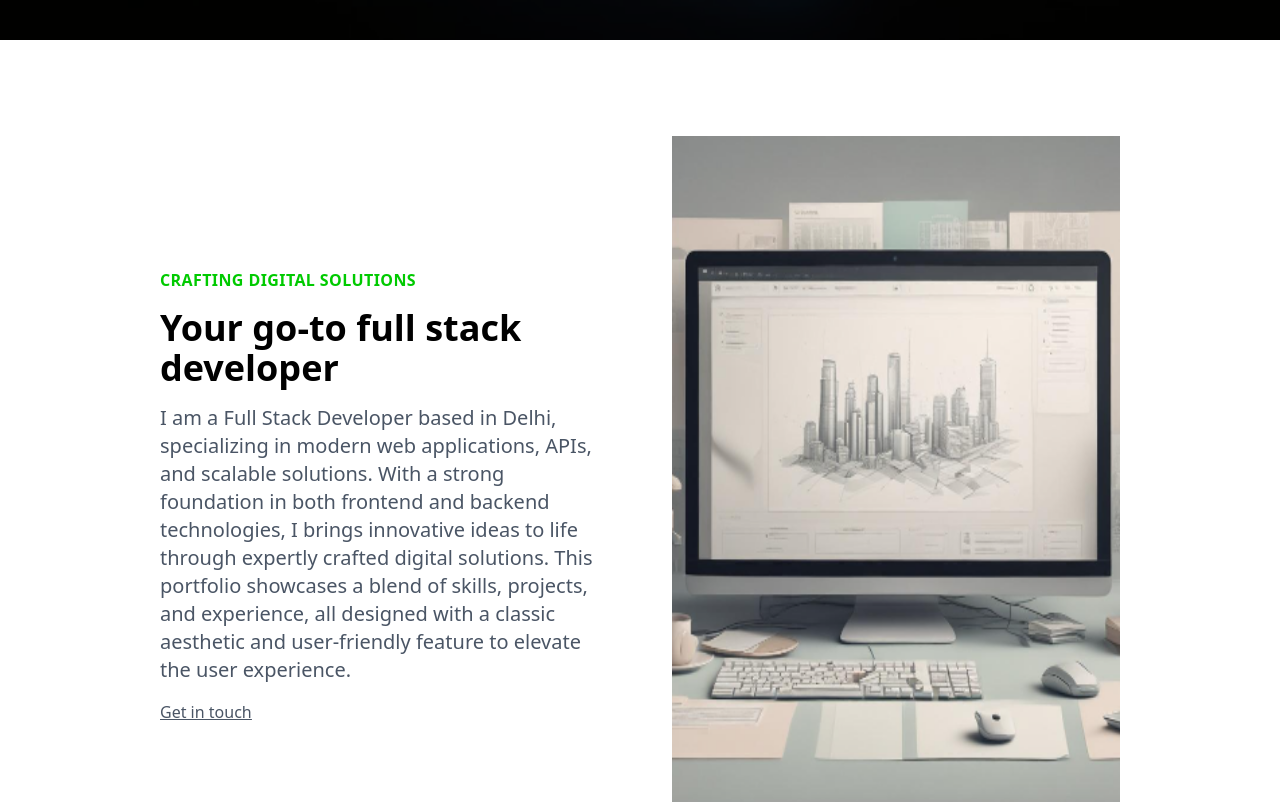
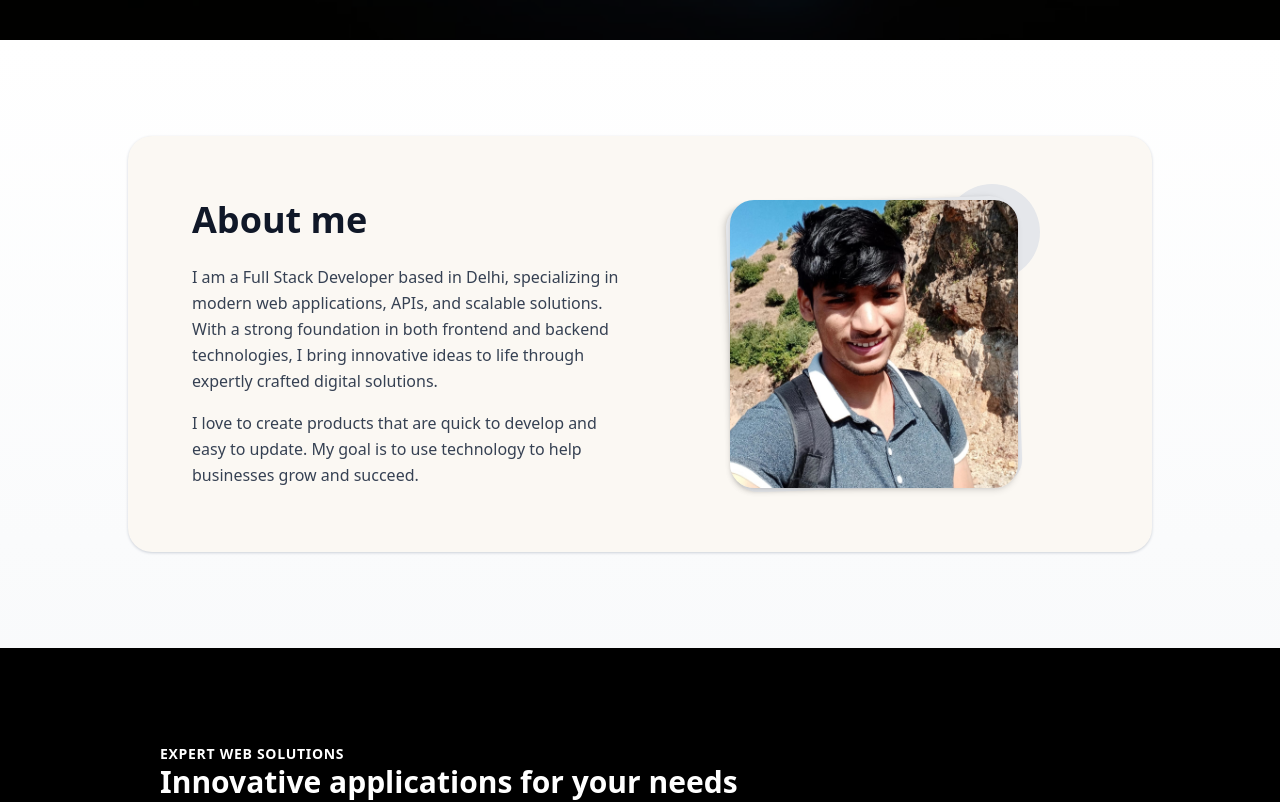
Before and after one commit to Harish010818/Harish-portfolio-web-app, a Next.js app in the folder client/: page / in a window 1280 px wide. Shown: the part 720-1522 px from the top of the page. Built offline with nearby package versions, Linux system fonts and the light colour scheme.

Commit message:
about section updated

```diff
--- a/client/src/app/globals.css
+++ b/client/src/app/globals.css
@@ -11,6 +11,7 @@
   --office-green: #00CA00;
   --hover-green: #077200;
   --dark-green: #162415ff;
+  --isabelline: #FBF8F3ff;
 }
 
 @layer utilities {
@@ -44,24 +45,3 @@ html, body {
 section {
   scroll-margin-top: 80px; /* Navbar jitna height ho, usse adjust kar */
 }
-
-
-/* @theme inline {
-  --color-background: var(--background);
-  --color-foreground: var(--foreground);
-  --font-sans: var(--font-geist-sans);
-  --font-mono: var(--font-geist-mono);
-}
-
-@media (prefers-color-scheme: dark) {
-  :root {
-    --background: #0a0a0a;
-    --foreground: #ededed;
-  }
-}
-
-body {
-  background: var(--background);
-  color: var(--foreground);
-  font-family: Arial, Helvetica, sans-serif;
-} */
--- a/client/src/app/layout.js
+++ b/client/src/app/layout.js
@@ -21,7 +21,7 @@ export const metadata = {
 export default function RootLayout({ children }) {
   return (
     <html lang="en">
-      <body className={`${geistSans.variable} ${geistMono.variable} antialiased`}>
+      <body className={`${geistSans.variable} ${geistMono.variable} font-sans`}>
         <Navbar />
         {children}
         <Footer />
--- a/client/src/components/sections/About.js
+++ b/client/src/components/sections/About.js
@@ -1,35 +1,38 @@
-import Link from "next/link";
-
 const About = () => {
     return (
-        <div className="grid grid-cols-1 md:grid-cols-2  gap-4 md:gap-16 items-center px-6 md:px-40 py-10 md:py-24">
-            {/* Left Side: Text Content */}
-            <div className="space-y-4">
-                <h3 className="text-[var(--office-green)] font-semibold uppercase tracking-wide">
-                    Crafting Digital Solutions
-                </h3>
-                <h1 className="text-2xl md:text-4xl font-bold">Your go-to full stack developer</h1>
-                <p className="text-gray-600 md:text-xl">
+        <div className="flex justify-center items-center py-24   px-4 sm:px-6 md:py-24 bg-gradient-to-b from-white to-gray-50">
+            <div className="max-w-5xl w-full flex flex-col md:flex-row items-center gap-10 bg-[var(--isabelline)] rounded-3xl p-6 sm:p-10 md:p-16 shadow shadow-gray-300">
+
+                {/* Left side text */}
+                <div className="flex-1 text-center md:text-left">
+                    <h2 className="text-3xl sm:text-4xl font-bold mb-6 text-gray-900">About me</h2>
+                    <p className="text-gray-700 text-sm sm:text-base leading-relaxed mb-4">
                         I am a Full Stack Developer based in Delhi,
                         specializing in modern web applications, APIs, and scalable solutions.
                         With a strong foundation in both frontend and backend technologies,
-                    I brings innovative ideas to life through expertly crafted digital solutions.
-                    This portfolio showcases a blend of skills, projects, and experience,
-                    all designed with a classic aesthetic and user-friendly feature to elevate the user experience.
+                        I bring innovative ideas to life through expertly crafted digital solutions.
                     </p>
-                <span  className="text-gray-600 cursor-pointer underline">
-                   <Link href="#contact" className="">Get in touch </Link>
-                </span>
+                    <p className="text-gray-700 text-sm sm:text-base leading-relaxed">
+                        I love to create products that are quick to develop and easy to update.
+                        My goal is to use technology to help businesses grow and succeed.
+                    </p>
                 </div>
 
-            {/* Right Side: Image */}
-            <div className="flex justify-center">
+                {/* Right side image */}
+                <div className="relative flex-1 flex justify-center items-center">
+                    {/* Decorative Circle */}
+                    <div className="absolute -top-4 right-18 sm:right-12 h-20 w-20 sm:h-24 sm:w-24 bg-gray-200 rounded-full"></div>
+
+                    {/* Background Box */}
+                    <div className="w-56 h-56 sm:w-72 sm:h-72 rounded-3xl shadow-md bg-gray-200 transform rotate-[88deg]"></div>
+
+                    {/* Profile Image */}
                     <img
-               src="/assets/img-about.png"
-               alt="About Image"
-               className="h-fit md:h-[90vh] w-auto"
+                        src="/assets/myprofile.jpeg"
+                        alt="About me photo"
+                        className="absolute object-cover w-52 h-52 sm:w-72 sm:h-72 rounded-3xl overflow-hidden shadow-md hover:cursor-pointer duration-300 ease-in-out hover:-translate-y-2"
                     />
-
+                </div>
             </div>
         </div>
     );
```
Also changed, not shown: client/public/assets/img-about.png (deleted), client/public/assets/myprofile.jpeg (added). Lines whose indentation alone changed are shown as unchanged.
